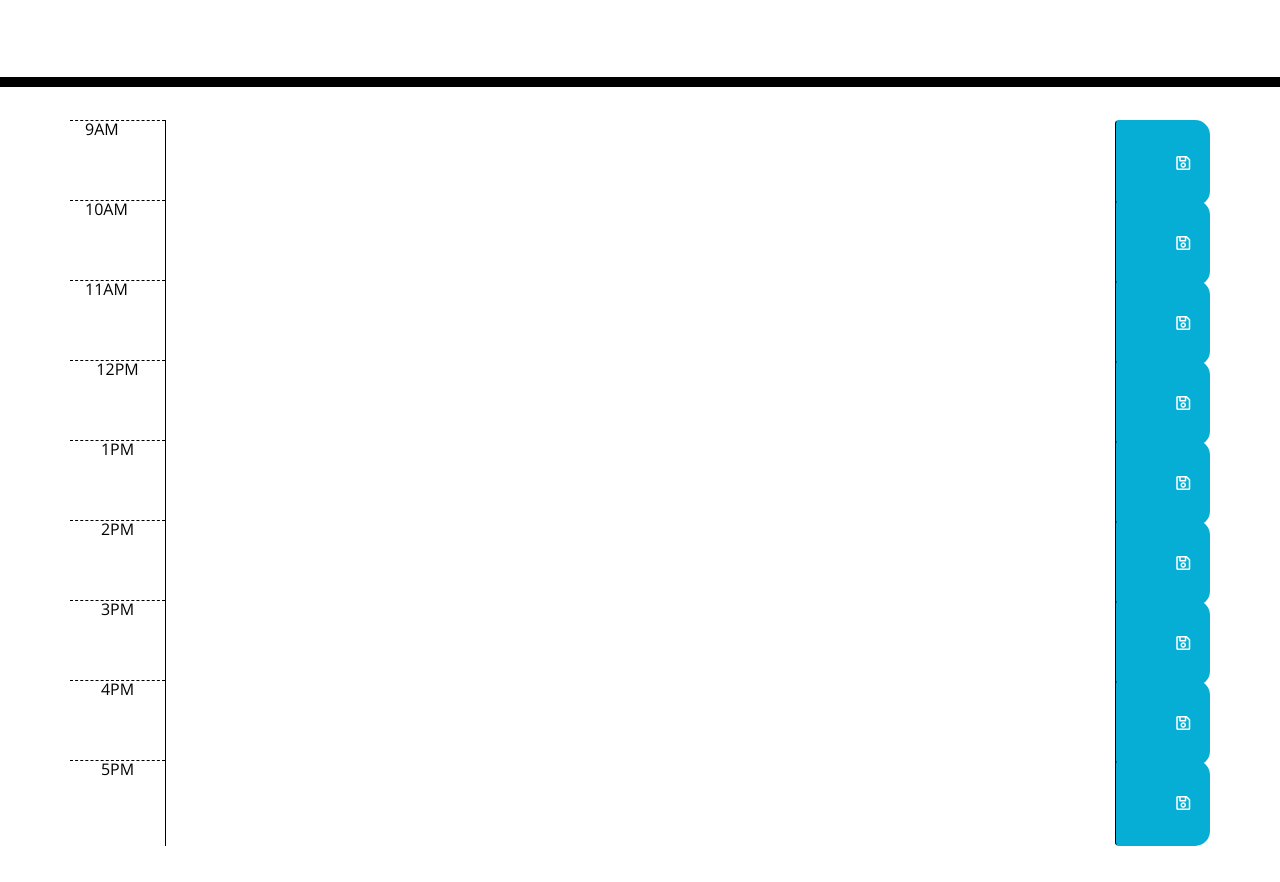
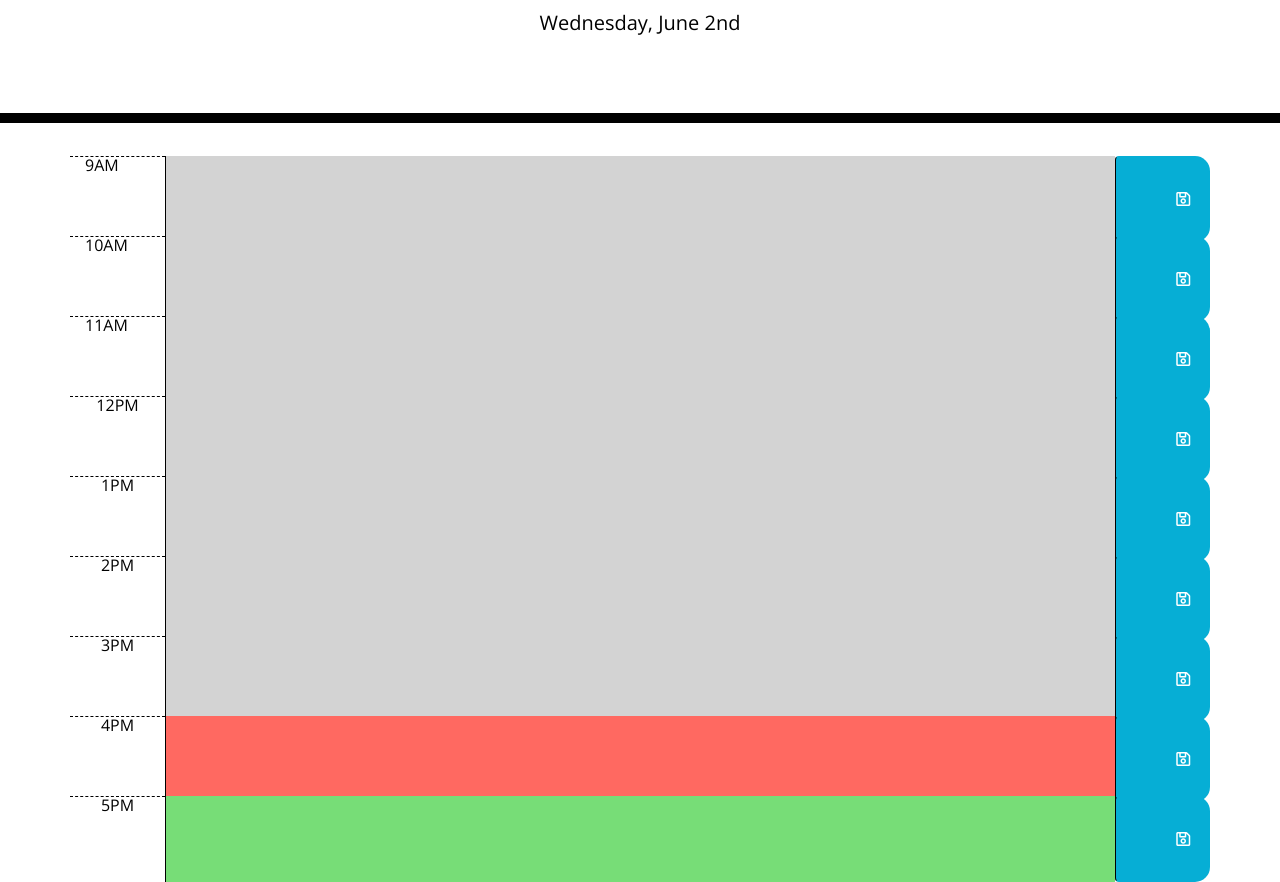
Before and after one commit to mjlindskog/daily_planner, a plain HTML site: page index.html in a window 1280 px wide. Shown: the part 181-1063 px from the top of the page. Before the commit the page ends 1027 px from the top, so only its background shows below. Drawn offline with nearby package versions, Linux system fonts and the light colour scheme.

Commit message:
updated html, moment now presentin JS, img file included

```diff
--- a/assets/script.js
+++ b/assets/script.js
@@ -0,0 +1,26 @@
+$(document).ready(function() {
+    // Current time for jumbotron header
+    var currentTime = moment();
+    $(".currentDay").text(currentTime.format("dddd, MMMM Do"));
+
+    var timeSlot = parseInt(currentTime.format("H"));
+    var save = $(".saveBtn");
+    var hour = $(".hour");
+
+
+    $("textarea").each(function () {
+        var listing = parseInt($(this).attr("id"));
+        if (listing < timeSlot) {
+            $(this).addClass("past");
+        }
+
+        if (listing == timeSlot) {
+            $(this).addClass("present")
+        }
+
+        if (listing > timeSlot) {
+            $(this).addClass("future")
+        }
+    });
+
+});
--- a/index.html
+++ b/index.html
@@ -39,68 +39,68 @@ THEN the saved events persist -->
     <header class="jumbotron">
       <h1 class="display-3">Work Day Scheduler</h1>
       <p class="lead">A simple calendar app for scheduling your work day</p>
-      <p id="currentDay" class="lead"></p>
+      <p class="lead currentDay"></p>
     </header>
     <div class="container">
-      <div id="9" class="row">
+      <div class="row">
         <div class="col-1 hour">9AM</div>
-        <textarea class="col-10 description"></textarea>
+        <textarea id="9" class="col-10 description"></textarea>
         <button class="col-1 btn saveBtn">
           <i class="far fa-save"></i>
         </button>
       </div>
-      <div id="10" class="row">
+      <div class="row">
         <div class="col-1 hour">10AM</div>
-        <textarea class="col-10 description"></textarea>
+        <textarea id="10" class="col-10 description"></textarea>
         <button class="col-1 btn saveBtn">
           <i class="far fa-save"></i>
         </button>
       </div>
-      <div id="11" class="row ">
+      <div class="row ">
         <div class="col-1 hour">11AM</div>
-        <textarea class="col-10 description"></textarea>
+        <textarea id="11" class="col-10 description"></textarea>
         <button class="col-1 btn saveBtn">
           <i class="far fa-save"></i>
         </button>
       </div>
-      <div id="12" class="row time-block">
+      <div class="row time-block">
         <div class="col-1 hour">12PM</div>
-        <textarea class="col-10 description"></textarea>
+        <textarea id="12" class="col-10 description"></textarea>
         <button class="col-1 btn saveBtn">
           <i class="far fa-save"></i>
         </button>
       </div>
-      <div id="13" class="row time-block">
+      <div class="row time-block">
         <div class="col-md-1 hour">1PM</div>
-        <textarea class="col-10 description"></textarea>
+        <textarea id="13" class="col-10 description"></textarea>
         <button class="col-1 btn saveBtn">
           <i class="far fa-save"></i>
         </button>
       </div>
-      <div id="14" class="row time-block">
+      <div class="row time-block">
         <div class="col-1 hour">2PM</div>
-        <textarea class="col-10 description"></textarea>
+        <textarea id="14" class="col-10 description"></textarea>
         <button class="col-1 btn saveBtn">
           <i class="far fa-save"></i>
         </button>
       </div>
-      <div id="15" class="row time-block">
+      <div class="row time-block">
         <div class="col-1 hour">3PM</div>
-        <textarea class="col-10 description"></textarea>
+        <textarea id="15" class="col-10 description"></textarea>
         <button class="col-1 btn saveBtn">
           <i class="far fa-save"></i>
         </button>
       </div>
-      <div id="16" class="row time-block">
+      <div class="row time-block">
         <div class="col-1 hour">4PM</div>
-        <textarea class="col-10 description"></textarea>
+        <textarea id="16" class="col-10 description"></textarea>
         <button class="col-1 btn saveBtn">
           <i class="far fa-save"></i>
         </button>
       </div>
-      <div id="17" class="row time-block">
+      <div class="row time-block">
         <div class="col-1 hour">5PM</div>
-        <textarea class="col-10 description"></textarea>
+        <textarea id="17" class="col-10 description"></textarea>
         <button class="col-1 btn saveBtn">
           <i class="far fa-save"></i>
         </button>
@@ -108,5 +108,6 @@ THEN the saved events persist -->
 
     <script src="https://cdnjs.cloudflare.com/ajax/libs/jquery/3.2.1/jquery.min.js"></script>
     <script src="https://cdnjs.cloudflare.com/ajax/libs/moment.js/2.24.0/moment.min.js"></script>
+    <script src="assets/script.js"></script>
   </body>
 </html>
```
Also changed, not shown: assets/img/Screenshot_daily_planner.png (added), assets/img/Work_Day_Scheduler.gif (added), 1 other file.
